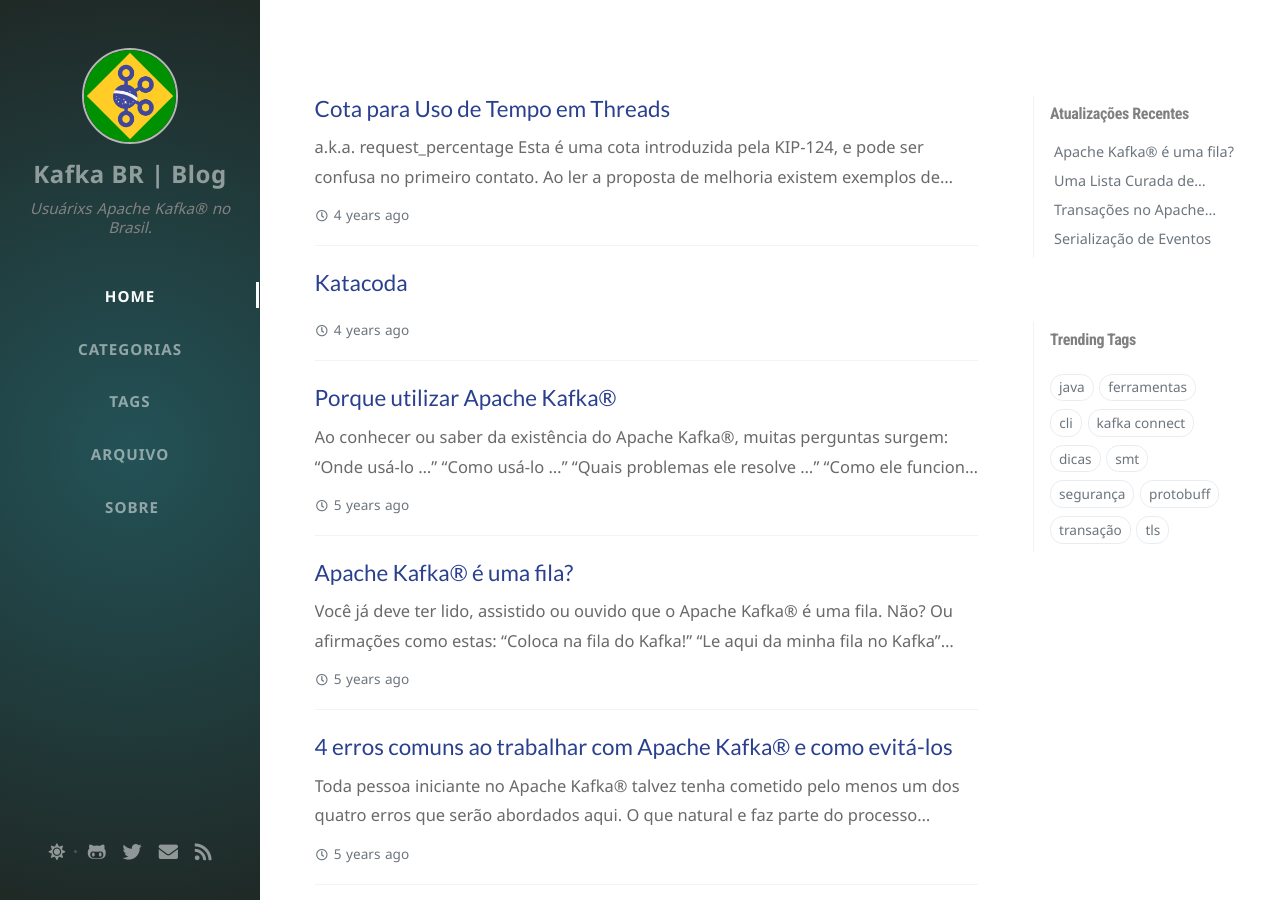
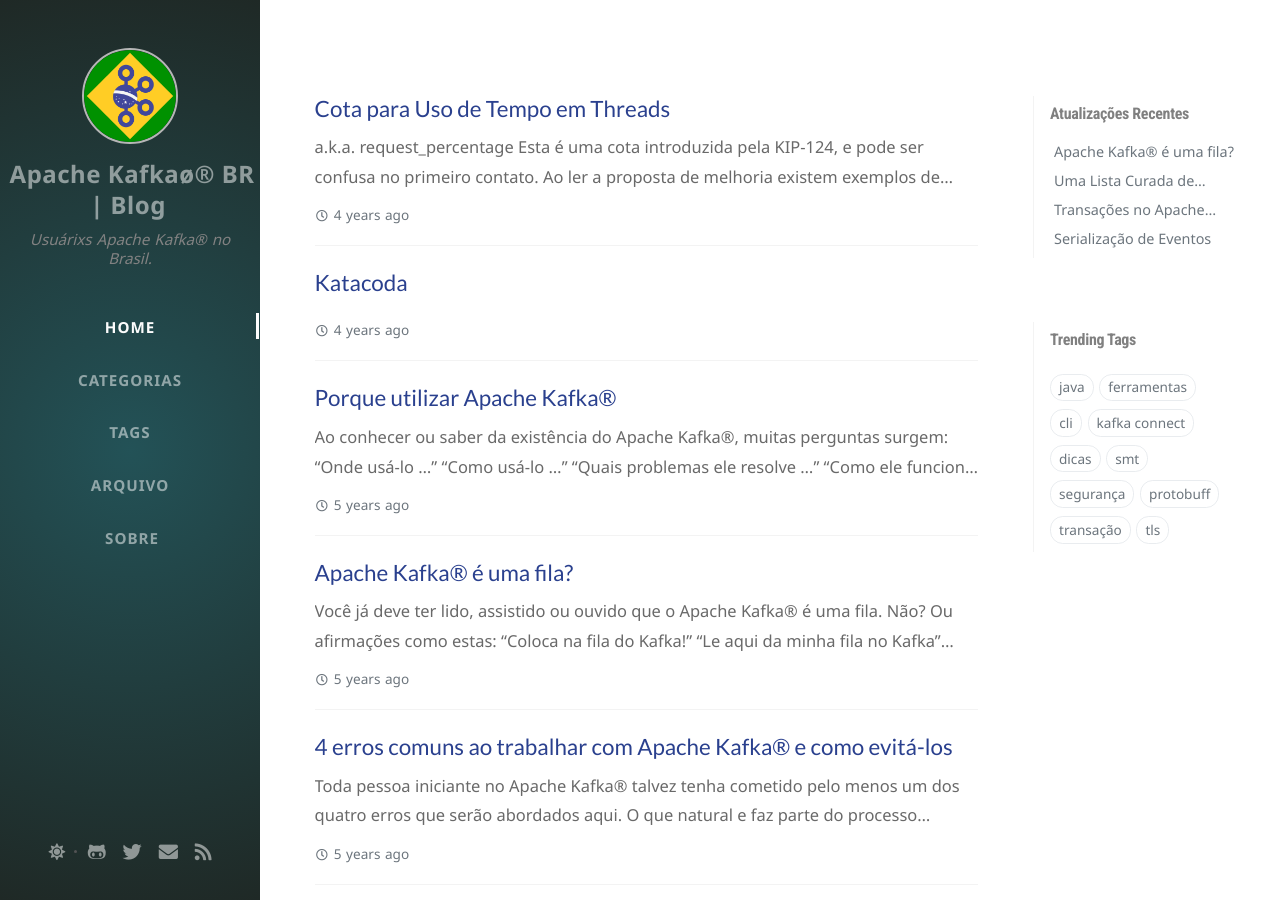
Before and after one commit to fabiojose/kafkabr-blog, a Jekyll site: the page built from index.html, in a window 1280 px wide and 900 px high. Built offline with Jekyll 4.4.1, drawn with Linux system fonts in a browser that asks for light colours; nearby versions of some CDN libraries; the list of posts is cut into pages by our own code; comment, search, counter and statistics services are not loaded.

Commit message:
Update blog title to include 'Apache Kafka®'

```diff
--- a/_config.yml
+++ b/_config.yml
@@ -8,7 +8,7 @@
 # jekyll-seo-tag settings › https://github.com/jekyll/jekyll-seo-tag/blob/master/docs/usage.md
 #--------------------------
 
-title: Kafka BR | Blog                          # the main title
+title: Apache Kafkaø® BR | Blog                          # the main title
 
 tagline: Usuárixs Apache Kafka® no Brasil.  # it will display as the sub-title
 
```
